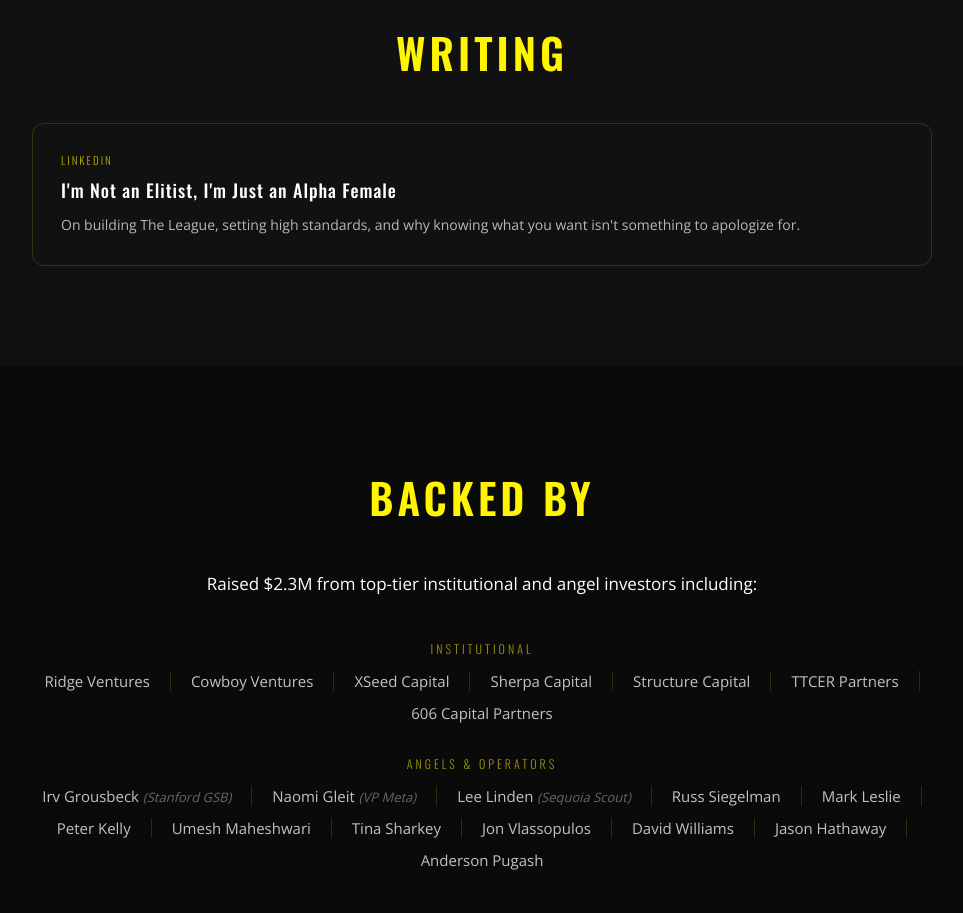
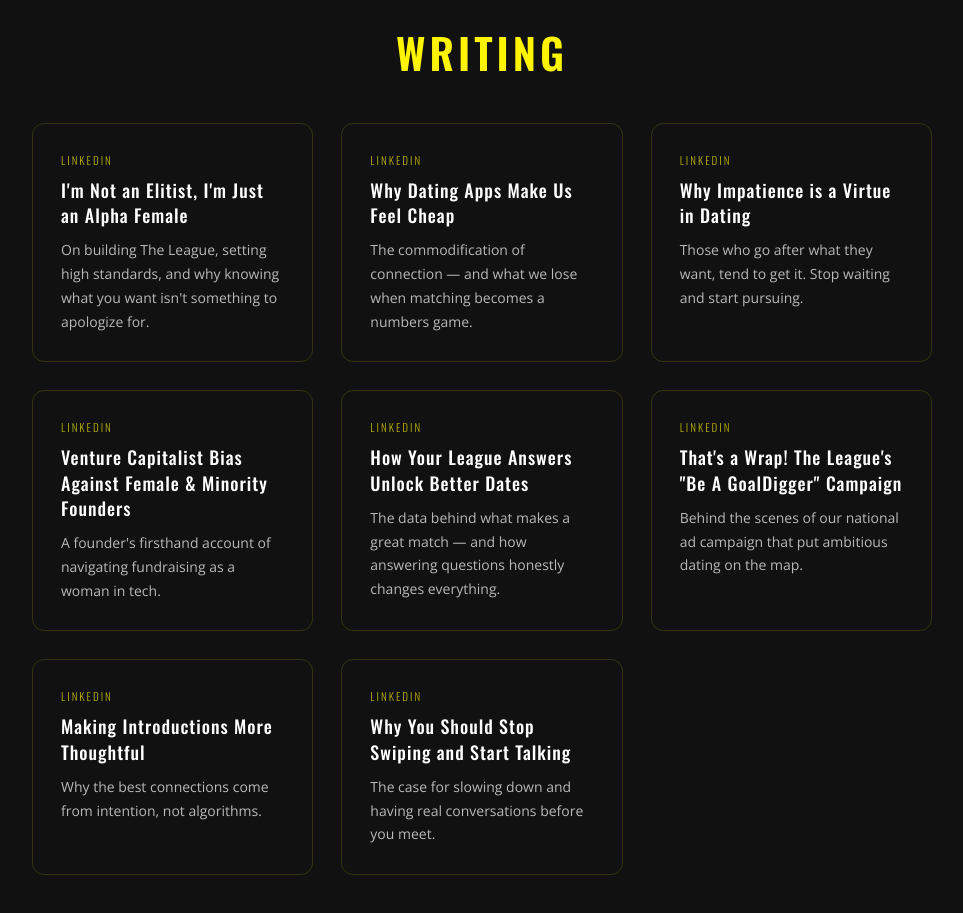
Before and after one commit to mandyeebot/amandabradford, a plain HTML site: page index.html in a window 1280 px wide. Shown: the part 4700-5613 px from the top of the page, without its empty margins (158-1121 px from the left). Drawn offline with nearby package versions, Linux system fonts and the light colour scheme.

Commit message:
Add all 8 LinkedIn articles to writing section

```diff
--- a/index.html
+++ b/index.html
@@ -276,6 +276,41 @@
         <h3>I'm Not an Elitist, I'm Just an Alpha Female</h3>
         <p>On building The League, setting high standards, and why knowing what you want isn't something to apologize for.</p>
       </a>
+      <a href="https://www.linkedin.com/pulse/why-dating-apps-make-us-feel-cheap-amanda-bradford" target="_blank" rel="noopener" class="writing-card fade-up">
+        <div class="date">LinkedIn</div>
+        <h3>Why Dating Apps Make Us Feel Cheap</h3>
+        <p>The commodification of connection — and what we lose when matching becomes a numbers game.</p>
+      </a>
+      <a href="https://www.linkedin.com/pulse/why-impatience-virtue-dating-amanda-bradford" target="_blank" rel="noopener" class="writing-card fade-up">
+        <div class="date">LinkedIn</div>
+        <h3>Why Impatience is a Virtue in Dating</h3>
+        <p>Those who go after what they want, tend to get it. Stop waiting and start pursuing.</p>
+      </a>
+      <a href="https://www.linkedin.com/pulse/venture-capitalist-bias-against-female-minority-real-thing-bradford" target="_blank" rel="noopener" class="writing-card fade-up">
+        <div class="date">LinkedIn</div>
+        <h3>Venture Capitalist Bias Against Female &amp; Minority Founders</h3>
+        <p>A founder's firsthand account of navigating fundraising as a woman in tech.</p>
+      </a>
+      <a href="https://www.linkedin.com/pulse/how-your-league-answers-unlock-better-dates-amanda-bradford" target="_blank" rel="noopener" class="writing-card fade-up">
+        <div class="date">LinkedIn</div>
+        <h3>How Your League Answers Unlock Better Dates</h3>
+        <p>The data behind what makes a great match — and how answering questions honestly changes everything.</p>
+      </a>
+      <a href="https://www.linkedin.com/pulse/thats-wrap-leagues-be-goaldigger-campaign-amanda-bradford" target="_blank" rel="noopener" class="writing-card fade-up">
+        <div class="date">LinkedIn</div>
+        <h3>That's a Wrap! The League's "Be A GoalDigger" Campaign</h3>
+        <p>Behind the scenes of our national ad campaign that put ambitious dating on the map.</p>
+      </a>
+      <a href="https://www.linkedin.com/pulse/making-introductions-more-thoughtful-amanda-bradford" target="_blank" rel="noopener" class="writing-card fade-up">
+        <div class="date">LinkedIn</div>
+        <h3>Making Introductions More Thoughtful</h3>
+        <p>Why the best connections come from intention, not algorithms.</p>
+      </a>
+      <a href="https://www.linkedin.com/pulse/why-you-should-stop-swiping-start-talking-amanda-bradford" target="_blank" rel="noopener" class="writing-card fade-up">
+        <div class="date">LinkedIn</div>
+        <h3>Why You Should Stop Swiping and Start Talking</h3>
+        <p>The case for slowing down and having real conversations before you meet.</p>
+      </a>
     </div>
   </div>
 </section>
```
